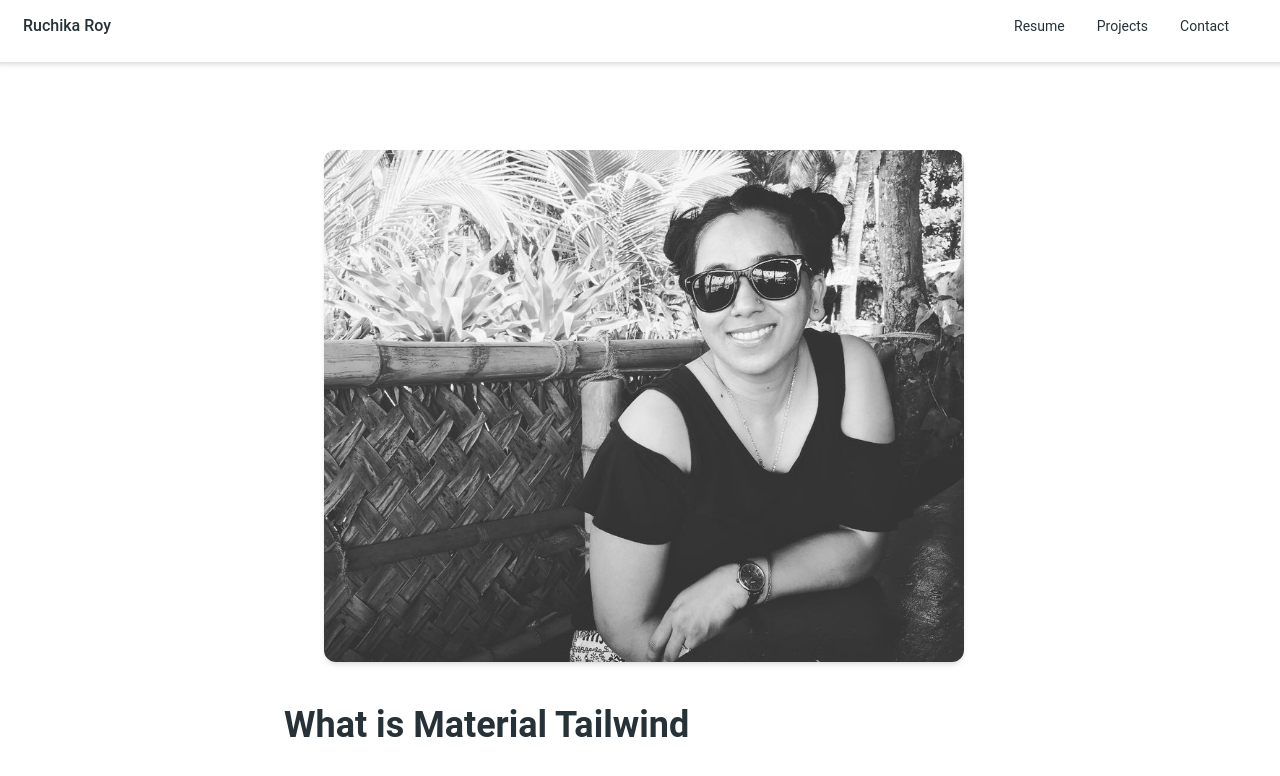
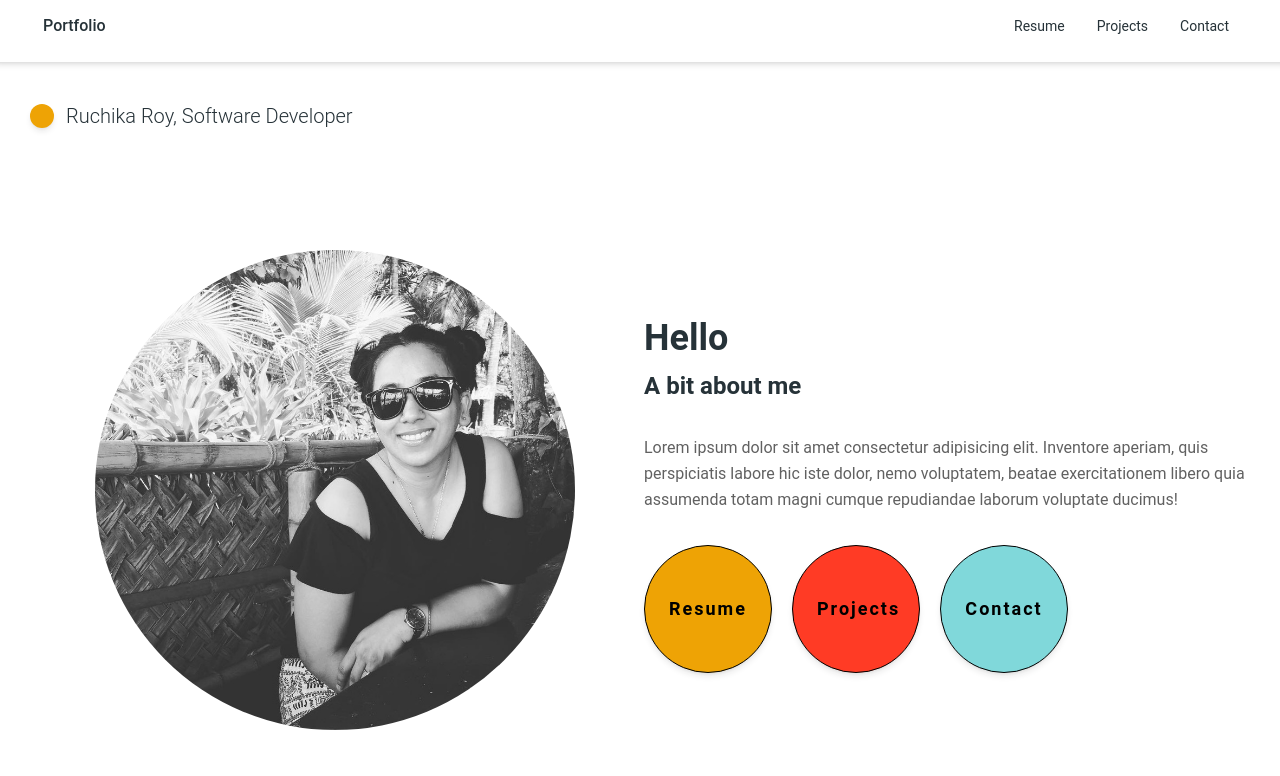
Before and after one commit to ruchikaroy/rr_portfolio_website, a React (Vite) app: page / in a window 1280 px wide. Shown: the top 776 px of the page. Built offline with nearby package versions, Linux system fonts and the light colour scheme.

Commit message:
changed picture, added buttons and more styling to the landing page

```diff
--- a/src/Components/StickyNavBar.tsx
+++ b/src/Components/StickyNavBar.tsx
@@ -3,7 +3,7 @@ import {
   MobileNav,
   Navbar,
   IconButton,
-  Card,
+  Button,
 } from "@material-tailwind/react";
 import { useEffect, useState } from "react";
 
@@ -59,9 +59,9 @@ const StickyNavBar = () => {
           <Typography
             as="a"
             href="#"
-            className="mr-4 cursor-pointer py-1.5 font-medium"
+            className="mr-4 cursor-pointer py-1.5 font-medium ml-5"
           >
-            Ruchika Roy
+            Portfolio
           </Typography>
           <div className="flex items-center gap-4">
             <div className="mr-4 hidden lg:block">{navList}</div>
@@ -105,37 +105,74 @@ const StickyNavBar = () => {
             </IconButton>
           </div>
         </div>
-        <MobileNav open={openNav}>
+        <MobileNav open={openNav} className="px-5">
           {navList}
           <div className="flex items-center gap-x-1"></div>
         </MobileNav>
       </Navbar>
-      <div className=" mx-auto max-w-screen-md py-12">
-        <Card className="mb-12 overflow-hidden m-10 ">
+      <div className="flex items-center m-10 text-center">
+        <Button className="bg-[#eea305] text-black rounded-full p-3 mr-3"></Button>
+        <Typography color="blue-gray" className="text-xl font-wei">
+          Ruchika Roy, Software Developer
+        </Typography>
+      </div>
+
+      <div
+        /*className=" mx-auto max-w-screen-md h-screen py-12"*/ /*className="grid grid-cols-3 justify-center items-center py-10 m-10 content-center"*/
+        className="grid grid-cols-1 lg:grid-cols-2 justify-items-center items-center py-10 px-9"
+      >
+        <div className="mb-12 overflow-hidden m-10">
           <img
             alt="my-pic"
-            className="h-[32rem] w-full object-cover object-center"
+            className="rounded-full object-cover object-center h-[25rem] lg:h-[30rem]"
             src="../../src/C37AAC07-3D3A-455C-9A1B-DDCD8C6E701B_1_105_c.jpeg"
           />
-        </Card>
-        <Typography variant="h2" color="blue-gray" className="mb-2 ">
-          What is Material Tailwind
-        </Typography>
-        <Typography color="gray" className="font-normal overflow-hidden">
-          Can you help me out? you will get a lot of free exposure doing this
-          can my website be in english?. There is too much white space do less
-          with more, so that will be a conversation piece can you rework to make
-          the pizza look more delicious other agencies charge much lesser can
-          you make the blue bluer?. I think we need to start from scratch can my
-          website be in english?, yet make it sexy i&apos;ll pay you in a week
-          we don&apos;t need to pay upfront i hope you understand can you make
-          it stand out more?. Make the font bigger can you help me out? you will
-          get a lot of free exposure doing this that&apos;s going to be a chunk
-          of change other agencies charge much lesser. Are you busy this
-          weekend? I have a new project with a tight deadline that&apos;s going
-          to be a chunk of change. There are more projects lined up charge extra
-          the next time.
-        </Typography>
+        </div>
+        <div
+          /*className="col-span-2 text-left"8*/ className="w-full text-center lg:w-auto lg:text-left "
+        >
+          <Typography variant="h2" color="blue-gray" className="mb-2">
+            Hello
+          </Typography>
+          <Typography variant="h4" color="blue-gray" className=" mb-8">
+            A bit about me
+          </Typography>
+          <Typography color="gray" className="font-normal overflow-hidden mb-8">
+            Lorem ipsum dolor sit amet consectetur adipisicing elit. Inventore
+            aperiam, quis perspiciatis labore hic iste dolor, nemo voluptatem,
+            beatae exercitationem libero quia assumenda totam magni cumque
+            repudiandae laborum voluptate ducimus!
+          </Typography>
+          <div>
+            <Button
+              style={{
+                border: "0.5px solid black",
+                letterSpacing: "2px",
+              }}
+              className=" bg-[#eea305] text-black rounded-full h-[8rem] w-[8rem] text-lg normal-case text-center hover:bg-white"
+            >
+              Resume
+            </Button>
+            <Button
+              style={{
+                border: "0.5px solid black",
+                letterSpacing: "2px",
+              }}
+              className=" bg-[#ff3b25] text-black rounded-full aspect-square h-[8rem] w-[8rem] text-lg ml-5 normal-case text-center hover:bg-white "
+            >
+              Projects
+            </Button>
+            <Button
+              style={{
+                border: "0.5px solid black",
+                letterSpacing: "2px",
+              }}
+              className="bg-[#80d8da] text-black rounded-full aspect-square h-[8rem] w-[8rem] text-lg ml-5 normal-case text-center hover:bg-white"
+            >
+              Contact
+            </Button>
+          </div>
+        </div>
       </div>
     </div>
   );
```
